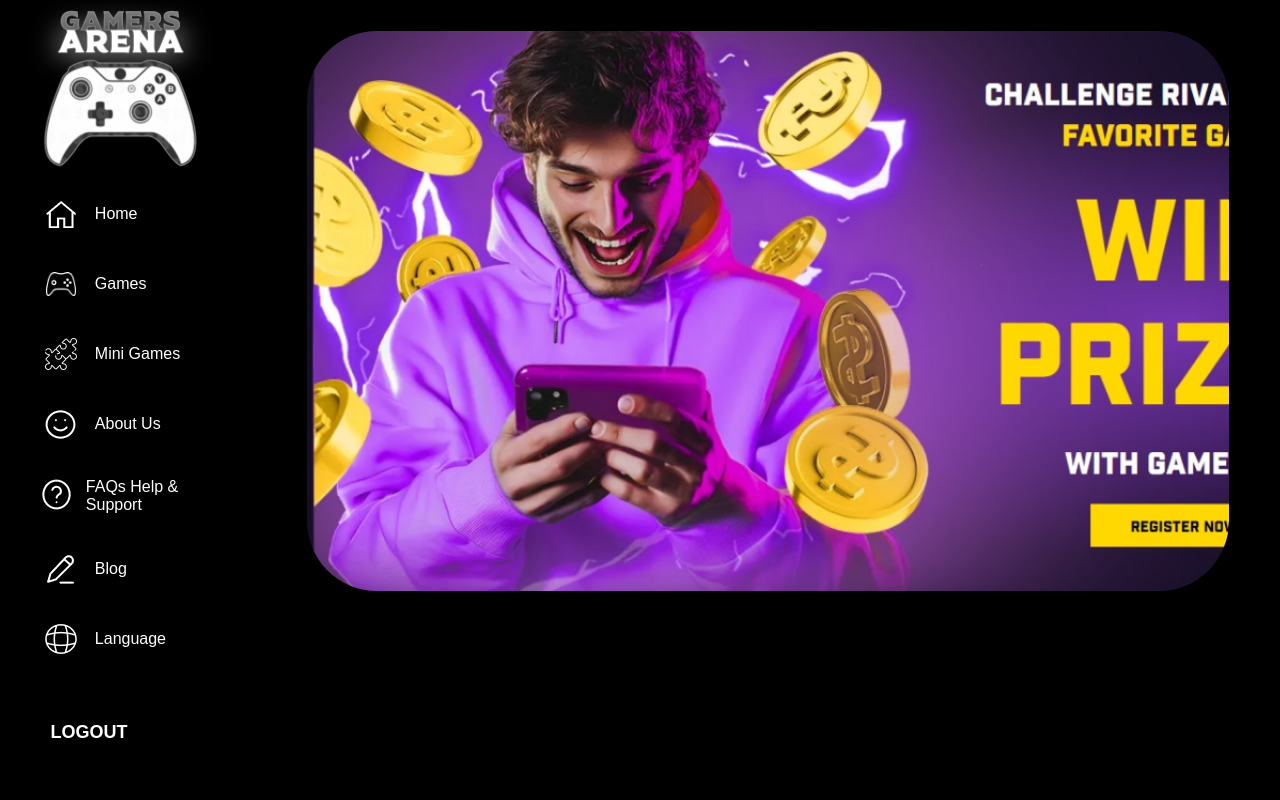
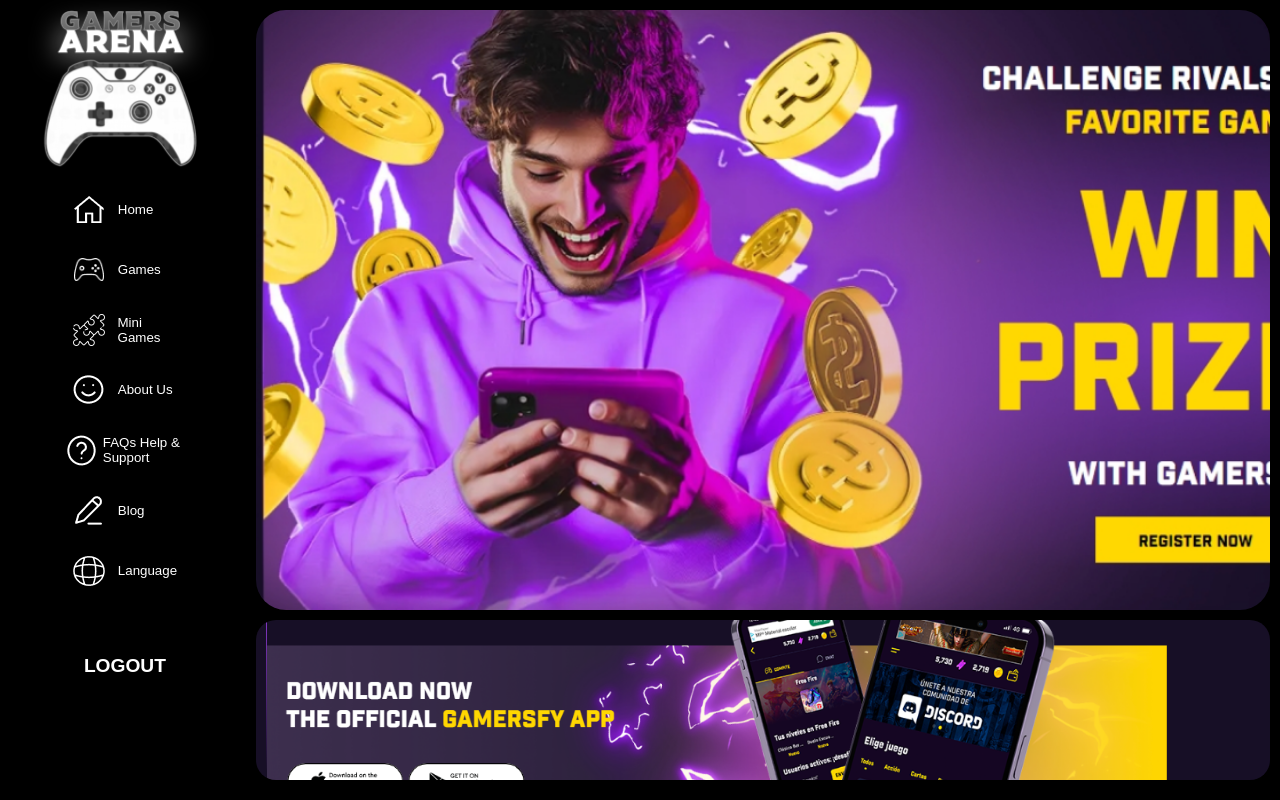
Before and after one commit to UmairAmin061/Gamers-Arena-Website, a plain HTML site: page index.html in a window 1280 px wide. Drawn offline with Linux system fonts and the light colour scheme.

```diff
--- a/css/style.css
+++ b/css/style.css
@@ -18,8 +18,7 @@
 }
 .left_bottom{
     display: flex;
-    flex-grow: 1;
-    align-items: center;
+    flex-grow: 15%;
 }
 
 .logo{
@@ -30,11 +29,12 @@
     align-items: center;
     width: 100%;
     height: 22%;
+    background-color: black;
 }
 
 .menu_btn {
-    margin: 0% 10%;
-    padding: 10px;
+    margin: 0% 23%;
+    padding: 2%;
     display: flex;
     flex-direction: row;
     border-radius: 20px;
@@ -44,8 +44,8 @@
 .menu_btn:hover {
     box-shadow: rgba(255, 255, 255, 0.25) 0px 2px 5px -1px, rgba(151, 151, 151, 0.3) 0px 1px 3px -1px;
     font-weight: bold;
-    margin: 5% 10%;
-    animation: hoverAnimation 0.2s forwards ease-in;
+    margin: 5% 20%;
+    animation: hoverAnimation 0.2s backwards ease-in;
 }
 
 @keyframes hoverAnimation {
@@ -66,7 +66,8 @@
     color: white;
     text-align: left;
     align-items: center;
-    padding: 5%;
+    padding: 3%;
+    font-size: smaller ;
 }
 .menu_icon{
     display: flex;
@@ -78,7 +79,7 @@
 
 .logout_button{
 
-    font-size: large;
+    font-size: larger;
     font-weight: bold;
     text-decoration: none;
     color: white;
@@ -86,9 +87,8 @@
 }
 
 .logout{
-    margin-top: 10%;
+    margin-top: 0%;
     padding: 15px 25px;
-
 }
 
 .right{
@@ -96,12 +96,24 @@
 }
 
 .right_top {
-    margin-left: 5%;
+    margin-left: 0%;
+    margin-right: 1%;
     background-image: url('../assets/pics.png');
     background-repeat: no-repeat;
     background-size: cover;
-    border-radius: 70px;
-    margin-top: 3%;
-    width: 90%;
-    height: 70%;
+    border-radius: 30px;
+    margin-top: 1% ;
+    width: 99%;
+    height: 75%;
 }
+
+.right_bottom {
+   background-image: url('../assets/downpic.png');
+   background-repeat: no-repeat;
+   background-size: cover;
+   border-radius: 20px;
+   margin-top: 1%;
+   width: 99%;
+   height: 20%;
+   margin-right: 1%;
+}
--- a/index.html
+++ b/index.html
@@ -90,6 +90,8 @@
     </div>
     <div class="right">
         <div class="right_top"></div>
+
+        <div class="right_bottom"></div>
     </div>
 </body>
 </html>
```
Also changed, not shown: css/login_style.css (+8 -0 lines), login.html (+6 -0 lines), assets/downpic.png (added), assets/facebook.png, assets/google.png.
